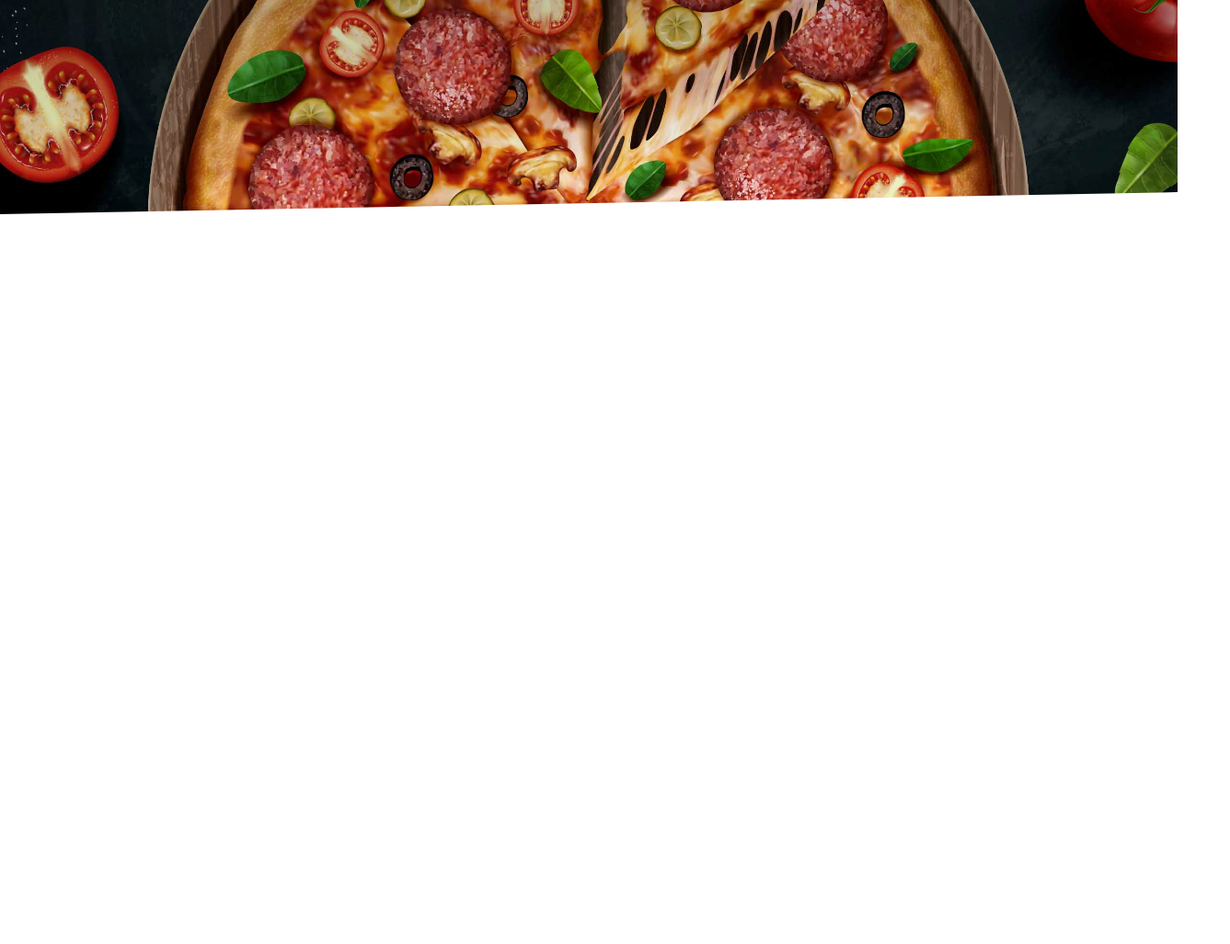
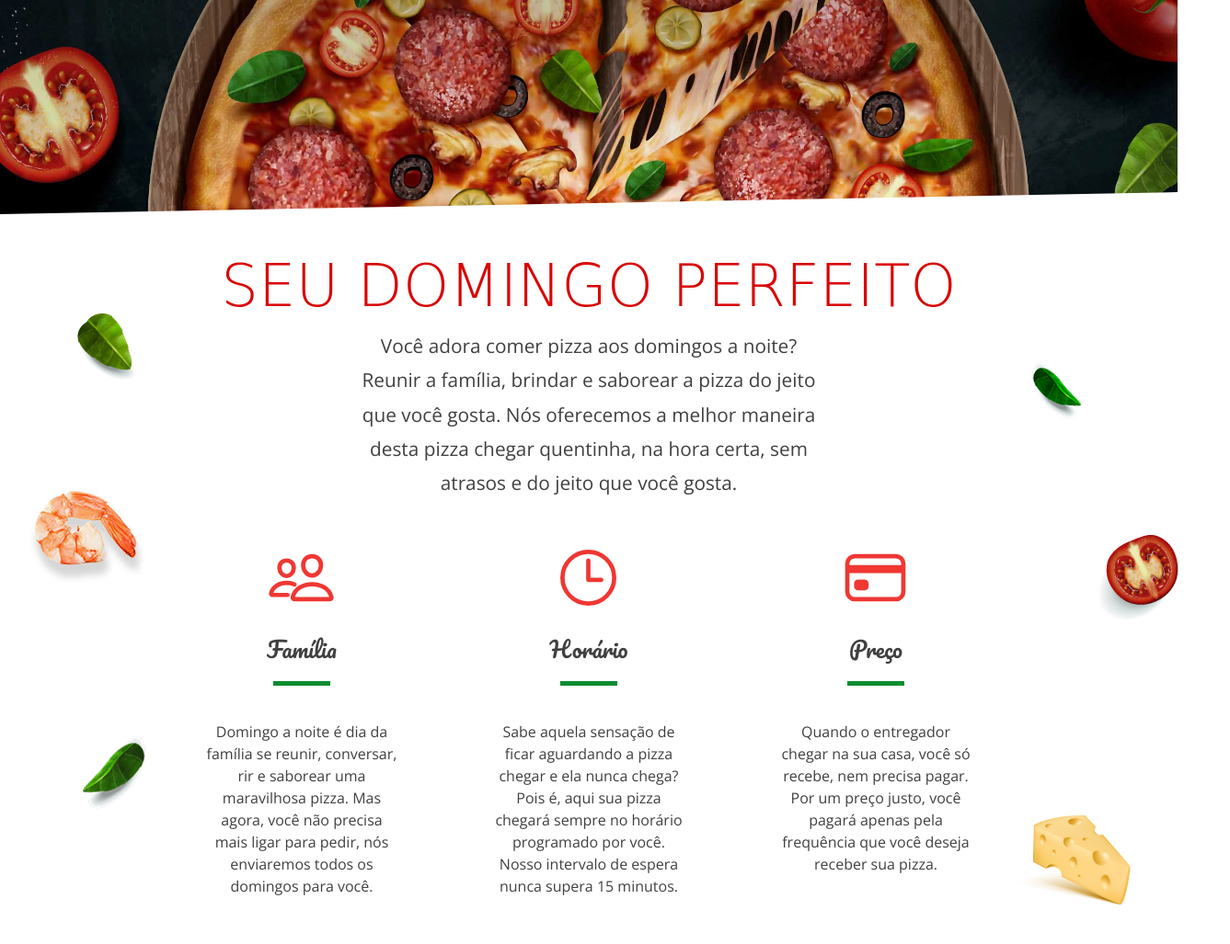
Before and after one commit to julianossgs/sitePizzaria2, a plain HTML site: page index.html in a window 1280 px wide. Shown: the part 567-1594 px from the top of the page at 92% size, 1337 px wide, since content can reach past the window. Before the commit the page ends 800 px from the top, so only its background shows below. Drawn offline with nearby package versions, Linux system fonts and the light colour scheme; a web font is replaced by a local one.

Commit message:
Add funcionalidades Seção Domingo Perfeito

```diff
--- a/estilos/estilo.css
+++ b/estilos/estilo.css
@@ -91,3 +91,112 @@ header #chamada{
     transform: translate(-50%,-50%);
 
 }
+
+/* Seção Domingo Perfeito */
+#domingo-perfeito{
+    width: 100%;
+    padding: 40px 0 80px;
+    display: flex;
+    flex-flow: row wrap;
+    justify-content: space-around;
+}
+
+#domingo-perfeito-esquerda{
+    position: relative;
+    width: 15%;
+}
+
+.folha1{
+    position: absolute;
+    top: 40px;
+    left: 40px;
+    width: 150px;
+    height: 150px;
+    background-image: url(../Imagens/secao09-folha1.png);
+    background-repeat: no-repeat;
+}
+
+.camarao{
+    position: absolute;
+    top: 250px;
+    left: 0;
+    width: 150px;
+    height: 150px;
+    background-image: url(../Imagens/secao09-camarao.jpg);
+    background-repeat: no-repeat;
+}
+
+.folha2{
+    position: absolute;
+    top: 500px;
+    left: 50px;
+    width: 150px;
+    height: 150px;
+    background-image: url(../Imagens/secao09-folha2.png);
+    background-repeat: no-repeat;
+}
+
+.folha3{
+    position: absolute;
+    top: 100px;
+    left: 20px;
+    width: 160px;
+    height: 150px;
+    background-image: url(../Imagens/secao09-folha3.png);
+    background-repeat: no-repeat;
+}
+
+.tomate{
+    position: absolute;
+    top: 300px;
+    left: 100px;
+    width: 160px;
+    height: 150px;
+    background-image: url(../Imagens/secao09-tomate.png);
+    background-repeat: no-repeat;
+}
+
+.queijo{
+    position: absolute;
+    top: 600px;
+    left: 10px;
+    width: 160px;
+    height: 150px;
+    background-image: url(../Imagens/secao09-queijo.jpg);
+    background-repeat: no-repeat;
+}
+
+#domingo-perfeito-direita{
+    position: relative;
+    width: 15%;
+}
+
+#domingo-perfeito-centro{
+    width: 65%;
+    display: flex;
+    flex-direction: column;
+    flex-wrap: nowrap;
+    justify-content: flex-start;
+    align-items: center;
+}
+
+#pontos-chaves-mestre{
+    width: 100%;
+    margin-top: 30px;
+    display: flex;
+    flex-flow: row wrap;
+    justify-content: space-between;
+
+}
+
+.pontos-chaves{
+    text-align: center;
+    width: 25%;
+}
+
+#domingo-perfeito ion-icon{
+    width: 75px;
+    height: 75px;
+    color: #f03733;
+}
+/* Fim Seção Domingo Perfeito*/
--- a/estilos/tipografia.css
+++ b/estilos/tipografia.css
@@ -41,9 +41,25 @@ h2{
     font-weight: 200;
 }
 
+h4{
+    font-size: 150%;
+    font-weight: 150;
+    padding: 20px 0;
+}
+
 p,li,a{
     font-family: 'Open Sans', sans-serif;
+    color: #404040;
 }
+
+p.destaque{
+    font-size: 130%;
+    line-height: 1.8;
+    font-weight: 300;
+    text-align: center;
+    width: 60%;
+}
+
 
 /* Elementos do Reader */
 header #chamada h1{
@@ -69,5 +85,19 @@ header #chamada a{
     rgba(6,89,2,35) 100%);
 }
 
+/* Fim Elementos do Reader */
 
-/* Fim Elementos do Reader */
+/* Seção Domingo Perfeito */
+.pontos-chaves h4{
+    color: #404040;
+}
+
+.pontos-chaves h4:after{
+    display: block;
+    background-color: #078c31;
+    height: 5px;
+    width: 30%;
+    margin: 20px auto 10px;
+    content: " ";
+}
+/* Fim Seção Domingo Perfeito */
--- a/index.html
+++ b/index.html
@@ -45,6 +45,54 @@
 
         </header>
 
+        <!--Seção Domingo Perfeito-->
+        <section id="domingo-perfeito">
+            <div id="domingo-perfeito-esquerda">
+                <div class="folha1"></div>
+                <div class="camarao"></div>
+                <div class="folha2"></div>
+            </div>
+
+            <div id="domingo-perfeito-centro">
+                <h2>Seu Domingo Perfeito</h2>
+                <p class="destaque">Você adora comer pizza aos domingos a noite?<br>
+                    Reunir a família, brindar e saborear a pizza do jeito que
+                    você gosta. Nós oferecemos a melhor maneira desta pizza
+                    chegar quentinha, na hora certa, sem atrasos e do jeito
+                     que você gosta.
+                </p>
+                <div id="pontos-chaves-mestre">
+                    <div class="pontos-chaves">
+                        <ion-icon name="people-outline"></ion-icon>
+                        <h4>Família</h4>
+                        <p>Domingo a noite é dia da família se reunir, conversar, rir e saborear uma maravilhosa pizza. Mas agora, você não precisa mais ligar para pedir, nós enviaremos todos os domingos para você.</p>
+                    </div>
+                    <div class="pontos-chaves">
+                        <ion-icon name="time-outline"></ion-icon>
+                        <h4>Horário</h4>
+                        <p>Sabe aquela sensação de ficar aguardando a pizza chegar e ela nunca chega? Pois é, aqui sua pizza chegará sempre no horário programado por você. Nosso intervalo de espera nunca supera 15 minutos.</p>
+                    </div>
+                    <div class="pontos-chaves">
+                        <ion-icon name="card-outline"></ion-icon>
+                        <h4>Preço</h4>
+                        <p>Quando o entregador chegar na sua casa, você só recebe, nem precisa pagar. Por um preço justo, você pagará apenas pela frequência que você deseja receber sua pizza.</p>
+                    </div>
+
+                </div>
+
+            </div>
+
+            <div id="domingo-perfeito-direita">
+                <div class="folha3"></div>
+                <div class="tomate"></div>
+                <div class="queijo"></div>
+            </div>
+
+        </section>
+        <!--Fim Seção Domingo Perfeito-->
+
+
+
         <!--script dos icones-->
         <script src="https://unpkg.com/ionicons@5.1.2/dist/ionicons.js"></script>
     </body>
```
